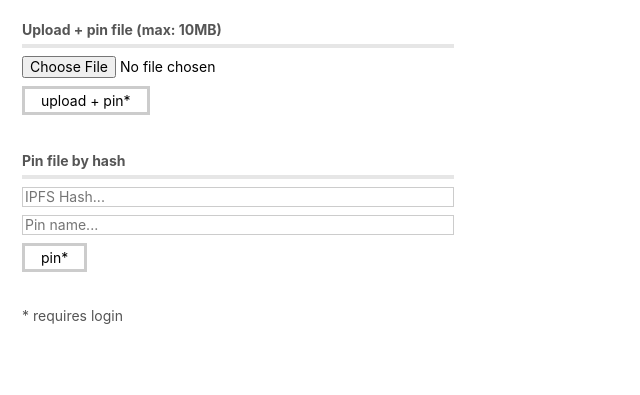
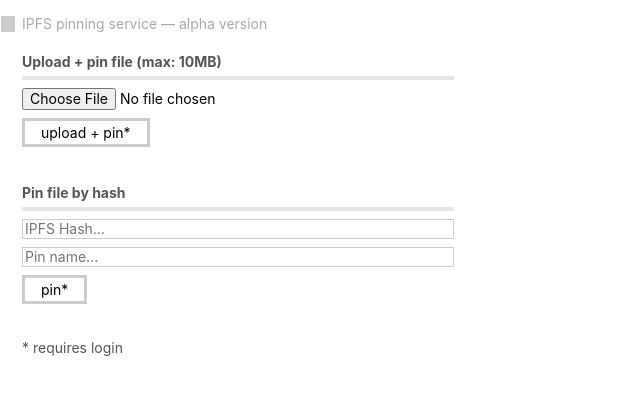
Before and after one commit to sirodoht/martianpins, a Django app: page / in a window 1280 px wide. Shown: the part 45-440 px from the top of the page, without its empty margins (0-640 px from the left). Run offline with Django 3.2, Linux system fonts and the light colour scheme.

Commit message:
add description section on layout

```diff
--- a/main/templates/main/layout.html
+++ b/main/templates/main/layout.html
@@ -21,6 +21,12 @@
         {% endif %}
     </nav>
 
+    {% if request.path == "/" %}
+    <section class="description">
+        IPFS pinning service &mdash; alpha version
+    </section>
+    {% endif %}
+
     {% if messages %}
         {% for message in messages %}
         <div class="alert">
```
